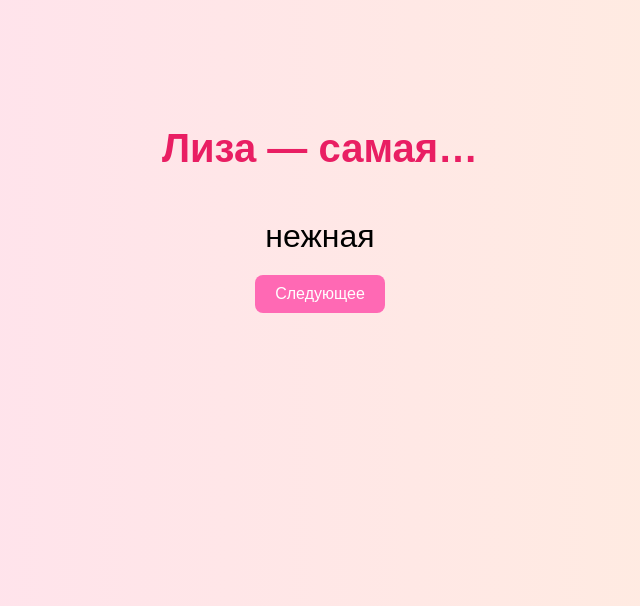
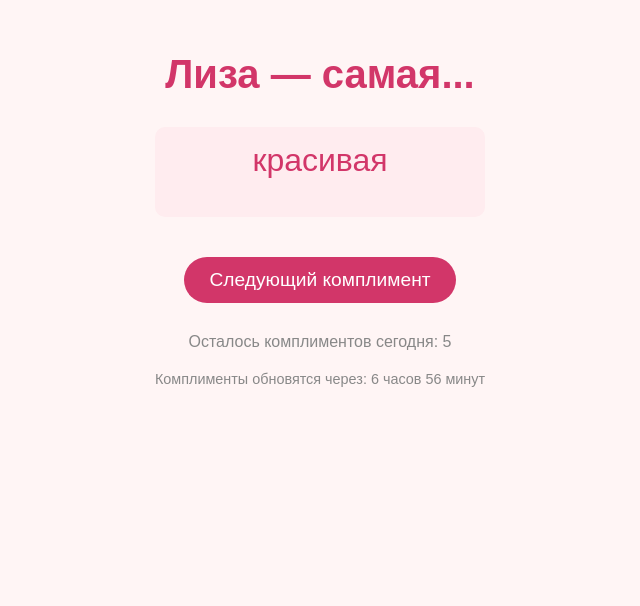
Before and after one commit to Nekero2/liza-site, a plain HTML site: page index.html in a window 1280 px wide. Shown: the part 194-800 px from the top of the page, without its empty margins (320-960 px from the left). Drawn offline with Linux system fonts and the light colour scheme.

Commit message:
Update index.html

```diff
--- a/index.html
+++ b/index.html
@@ -2,89 +2,186 @@
 <html lang="ru">
 <head>
     <meta charset="UTF-8">
-  <title>Лиза — самая…</title>
+    <meta name="viewport" content="width=device-width, initial-scale=1.0">
+    <title>Комплименты для Лизы</title>
     <style>
         body {
-      font-family: Arial, sans-serif;
+            font-family: 'Arial', sans-serif;
             display: flex;
-      flex-direction: column;
             justify-content: center;
             align-items: center;
             height: 100vh;
             margin: 0;
-      background: linear-gradient(to right, #ffe0f0, #ffeedd);
+            background-color: #fff5f5;
+            color: #d23669;
+            text-align: center;
+            flex-direction: column;
+        }
+        .container {
+            max-width: 600px;
+            padding: 20px;
         }
         h1 {
-      font-size: 2.5em;
-      color: #e91e63;
+            font-size: 2.5rem;
+            margin-bottom: 30px;
         }
-    #compliment {
-      font-size: 2em;
+        .compliment {
+            font-size: 2rem;
+            min-height: 60px;
             margin: 20px 0;
-      transition: all 0.3s ease-in-out;
+            padding: 15px;
+            border-radius: 10px;
+            background-color: #ffecef;
+            transition: opacity 0.5s;
         }
         button {
-      padding: 10px 20px;
-      font-size: 1em;
-      background-color: #ff69b4;
+            background-color: #d23669;
+            color: white;
             border: none;
-      border-radius: 8px;
-      color: white;
+            padding: 12px 25px;
+            font-size: 1.2rem;
+            border-radius: 30px;
             cursor: pointer;
+            margin-top: 20px;
+            transition: background-color 0.3s;
         }
         button:hover {
-      background-color: #e91e63;
+            background-color: #a51c4a;
+        }
+        .counter {
+            margin-top: 30px;
+            font-size: 1rem;
+            color: #888;
+        }
+        .reset-info {
+            margin-top: 20px;
+            font-size: 0.9rem;
+            color: #888;
         }
     </style>
 </head>
 <body>
-  <h1>Лиза — самая…</h1>
-  <div id="compliment">добрая</div>
-  <button onclick="nextCompliment()">Следующее</button>
+    <div class="container">
+        <h1>Лиза — самая...</h1>
+        <div class="compliment" id="compliment">красивая</div>
+        <button id="nextBtn">Следующий комплимент</button>
+        <div class="counter" id="counter">Осталось комплиментов сегодня: 4</div>
+        <div class="reset-info">Комплименты обновятся через: <span id="resetTimer"></span></div>
+    </div>
 
     <script>
-    const allAdjectives = [
-      "умная", "весёлая", "нежная", "харизматичная", "красивая", "яркая",
-      "ласковая", "заботливая", "чудесная", "талантливая", "обворожительная"
+        // Список комплиментов
+        const compliments = [
+            "красивая",
+            "добрая",
+            "умная",
+            "талантливая",
+            "заботливая",
+            "обаятельная",
+            "нежная",
+            "стильная",
+            "вдохновляющая",
+            "удивительная",
+            "лучезарная",
+            "грациозная",
+            "очаровательная",
+            "неповторимая",
+            "восхитительная"
         ];
 
-    function getRandomCompliments(count) {
-      const shuffled = [...allAdjectives].sort(() => 0.5 - Math.random());
-      return shuffled.slice(0, count);
+        // Перемешиваем массив комплиментов
+        function shuffleArray(array) {
+            for (let i = array.length - 1; i > 0; i--) {
+                const j = Math.floor(Math.random() * (i + 1));
+                [array[i], array[j]] = [array[j], array[i]];
+            }
+            return array;
         }
 
-    function loadCompliments() {
-      const saved = localStorage.getItem("complimentData");
-      if (saved) {
-        const { compliments, timestamp } = JSON.parse(saved);
-        const now = Date.now();
-        if (now - timestamp < 24 * 60 * 60 * 1000) {
-          return compliments;
+        // Получаем текущую дату в формате YYYY-MM-DD
+        function getCurrentDate() {
+            const now = new Date();
+            return now.toISOString().split('T')[0];
+        }
+
+        // Инициализация приложения
+        function initApp() {
+            const today = getCurrentDate();
+            let lastVisitDate = localStorage.getItem('lastVisitDate');
+            let usedCompliments = JSON.parse(localStorage.getItem('usedCompliments')) || [];
+            let availableCompliments = [];
+            let currentIndex = 0;
+            let complimentsLeft = 5;
+
+            // Если последнее посещение было не сегодня или это первое посещение
+            if (lastVisitDate !== today || !lastVisitDate) {
+                // Перемешиваем комплименты и сохраняем новые
+                availableCompliments = shuffleArray([...compliments]);
+                localStorage.setItem('usedCompliments', JSON.stringify(availableCompliments));
+                localStorage.setItem('lastVisitDate', today);
+                localStorage.setItem('currentIndex', 0);
+                localStorage.setItem('complimentsLeft', 5);
+
+                currentIndex = 0;
+                complimentsLeft = 5;
+            } else {
+                // Используем сохраненные данные
+                availableCompliments = JSON.parse(localStorage.getItem('usedCompliments')) || [];
+                currentIndex = parseInt(localStorage.getItem('currentIndex')) || 0;
+                complimentsLeft = parseInt(localStorage.getItem('complimentsLeft')) || 5;
+            }
+
+            // Обновляем интерфейс
+            updateUI();
+
+            // Обработчик кнопки
+            document.getElementById('nextBtn').addEventListener('click', function() {
+                if (complimentsLeft > 0) {
+                    currentIndex = (currentIndex + 1) % availableCompliments.length;
+                    complimentsLeft--;
+
+                    // Сохраняем состояние
+                    localStorage.setItem('currentIndex', currentIndex);
+                    localStorage.setItem('complimentsLeft', complimentsLeft);
+
+                    updateUI();
+                }
+            });
+
+            // Функция обновления интерфейса
+            function updateUI() {
+                if (complimentsLeft > 0) {
+                    document.getElementById('compliment').textContent = availableCompliments[currentIndex];
+                    document.getElementById('counter').textContent = `Осталось комплиментов сегодня: ${complimentsLeft}`;
+                    document.getElementById('nextBtn').disabled = false;
+                } else {
+                    document.getElementById('compliment').textContent = "Сегодня комплименты закончились!";
+                    document.getElementById('counter').textContent = "Все комплименты на сегодня просмотрены";
+                    document.getElementById('nextBtn').disabled = true;
+                }
+
+                updateResetTimer();
+            }
+
+            // Таймер до обновления комплиментов
+            function updateResetTimer() {
+                const now = new Date();
+                const tomorrow = new Date(now);
+                tomorrow.setDate(tomorrow.getDate() + 1);
+                tomorrow.setHours(0, 0, 0, 0);
+
+                const diff = tomorrow - now;
+                const hours = Math.floor(diff / (1000 * 60 * 60));
+                const minutes = Math.floor((diff % (1000 * 60 * 60)) / (1000 * 60));
+
+                document.getElementById('resetTimer').textContent = `${hours} часов ${minutes} минут`;
+
+                setTimeout(updateResetTimer, 60000); // Обновляем каждую минуту
             }
         }
 
-      const newCompliments = getRandomCompliments(5);
-      localStorage.setItem("complimentData", JSON.stringify({
-        compliments: newCompliments,
-        timestamp: Date.now()
-      }));
-      return newCompliments;
-    }
-
-    const compliments = loadCompliments();
-    let currentIndex = 0;
-
-    function showCompliment() {
-      document.getElementById("compliment").innerText = compliments[currentIndex];
-    }
-
-    function nextCompliment() {
-      currentIndex = (currentIndex + 1) % compliments.length;
-      showCompliment();
-    }
-
-    // Инициализация
-    showCompliment();
+        // Запускаем приложение
+        document.addEventListener('DOMContentLoaded', initApp);
     </script>
 </body>
 </html>
```
Lines whose indentation alone changed are shown as unchanged.
